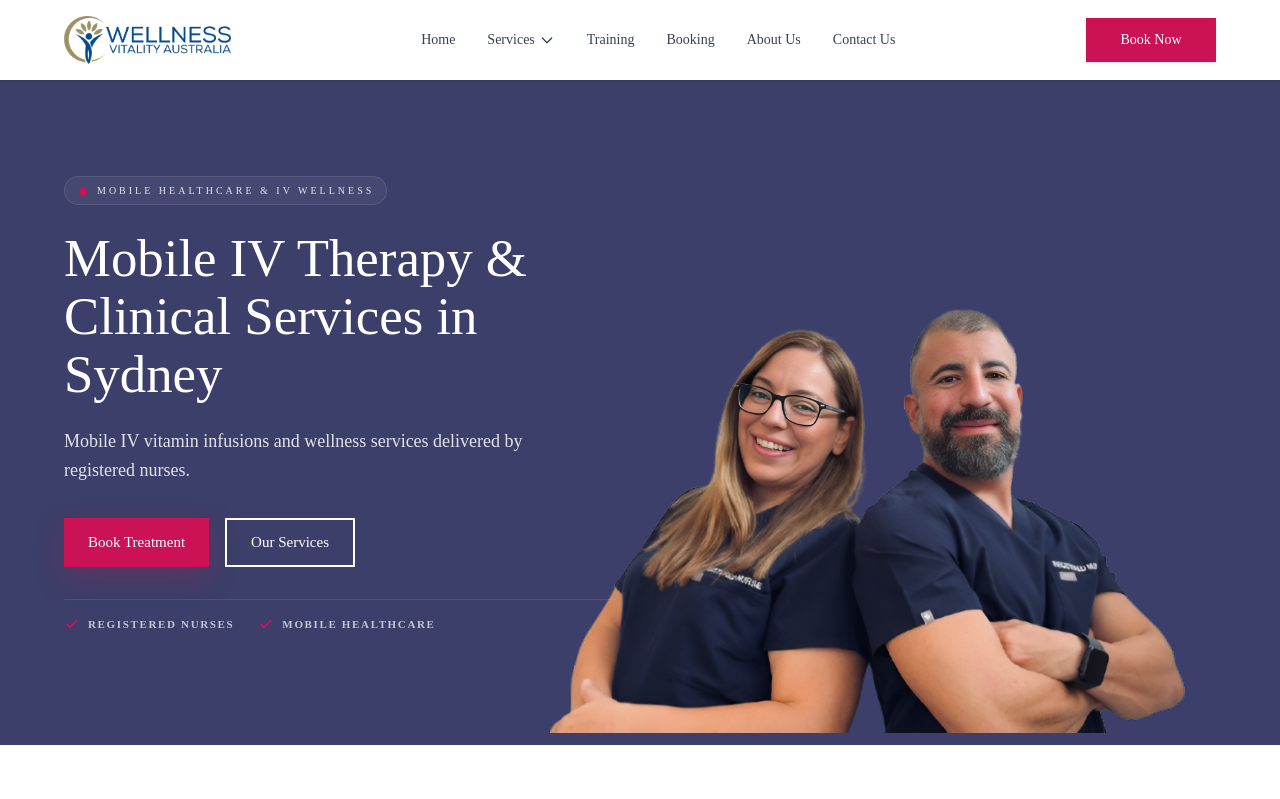
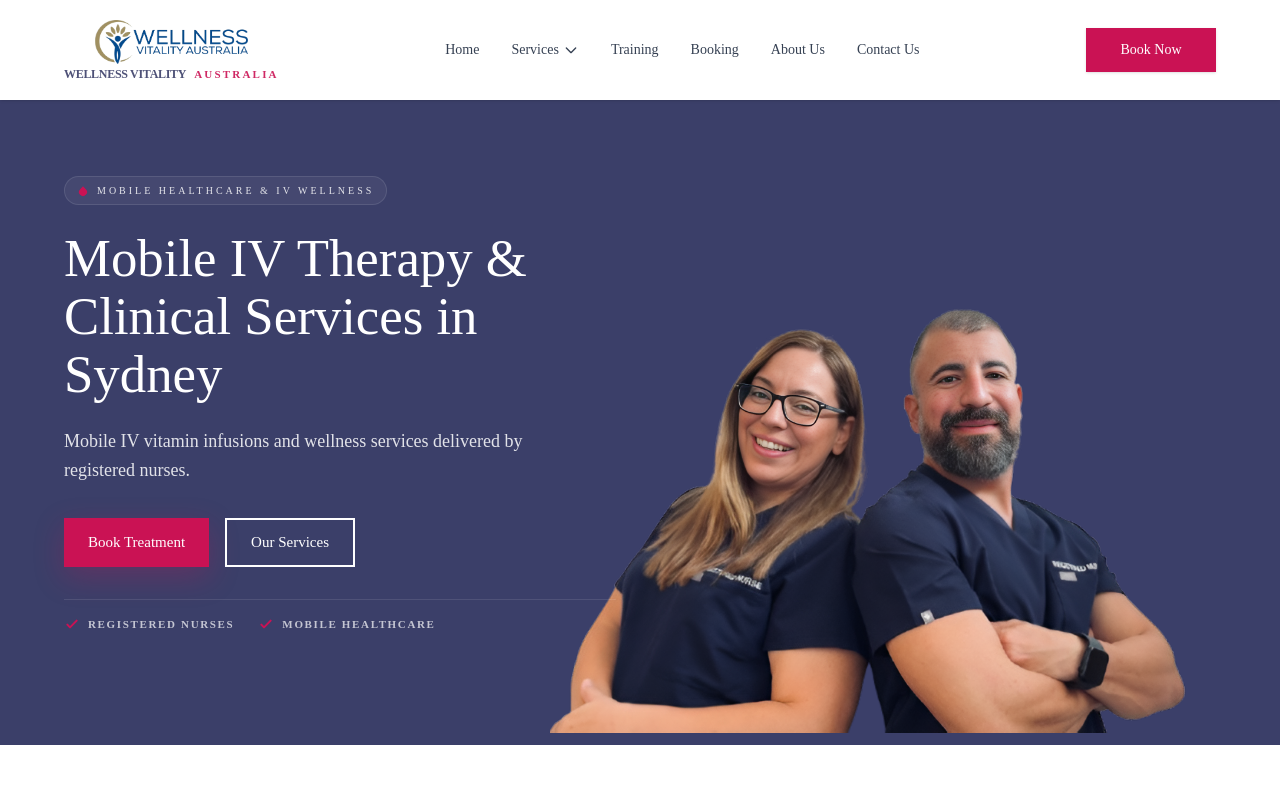
Before and after one commit to IT-Alliance-Tech/wellness-vitality, a Next.js app: page / in a window 1280 px wide. Shown: the top 799 px of the page. Built offline with nearby package versions, Linux system fonts and the light colour scheme.

Commit message:
Updated navbar

```diff
--- a/src/components/layout/Navbar.jsx
+++ b/src/components/layout/Navbar.jsx
@@ -16,16 +16,24 @@ const Navbar = () => {
       <div className="w-full px-4 sm:px-6 lg:px-12 xl:px-16 flex items-center justify-between">
 
         {/* LOGO */}
-        <Link href="/" className="flex items-center">
+        <Link href="/" className="flex flex-col items-center justify-center py-1 group">
           <Image
             src={Logo}
             alt="Wellness Vitality Australia"
-            className="h-9 sm:h-10 md:h-10 lg:h-12 w-auto"
+            className="h-8 sm:h-9 md:h-10 lg:h-11 w-auto transition-transform duration-300 group-hover:scale-105"
             width={200}
             height={48}
             style={{ width: 'auto' }}
             priority
           />
+          <div className="mt-1 flex items-center justify-center gap-2 opacity-90 group-hover:opacity-100 transition-opacity">
+            <span className="text-[#3b3f69] font-bold text-[10px] sm:text-[11px] md:text-[12px] tracking-tight uppercase leading-none">
+              Wellness Vitality
+            </span>
+            <span className="text-[#ca1254] font-semibold text-[9px] sm:text-[10px] md:text-[11px] tracking-[0.2em] uppercase leading-none">
+              Australia
+            </span>
+          </div>
         </Link>
 
         {/* DESKTOP NAV */}
```
